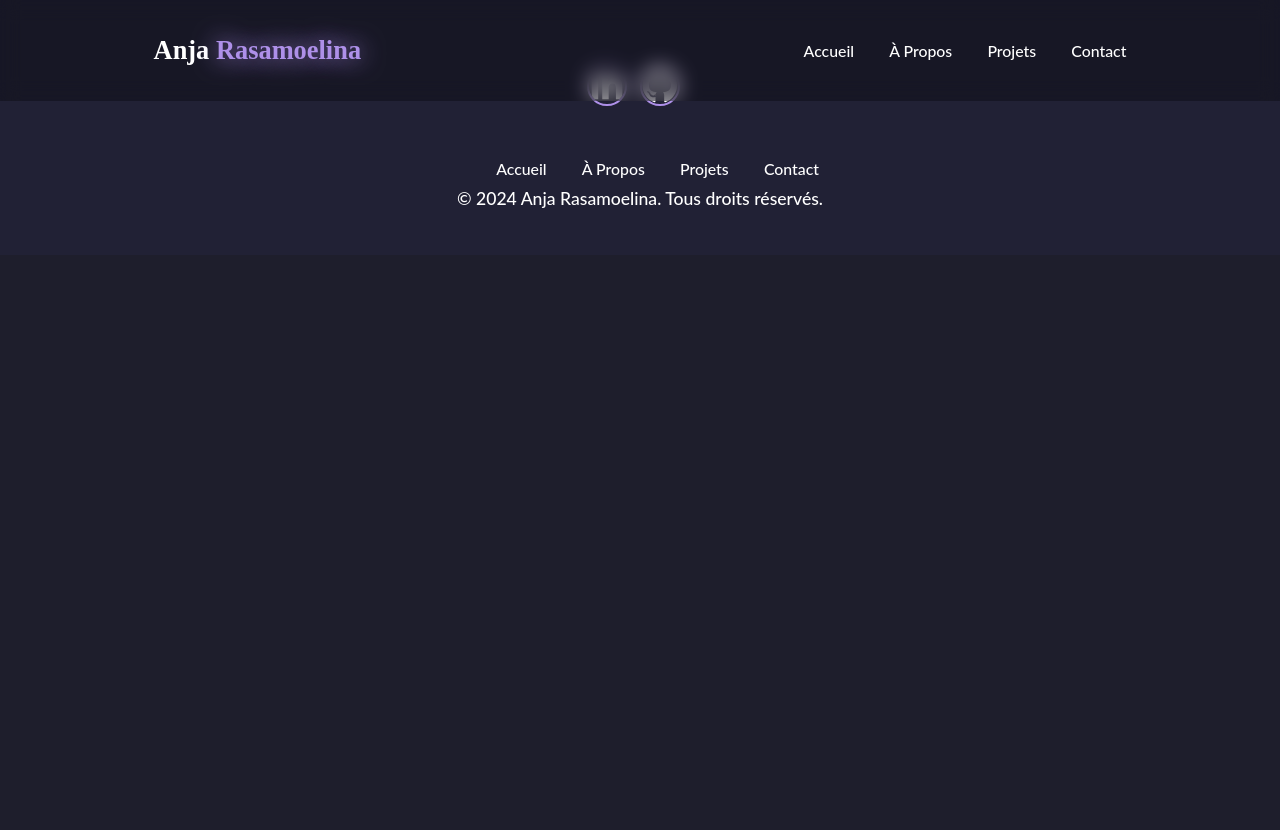
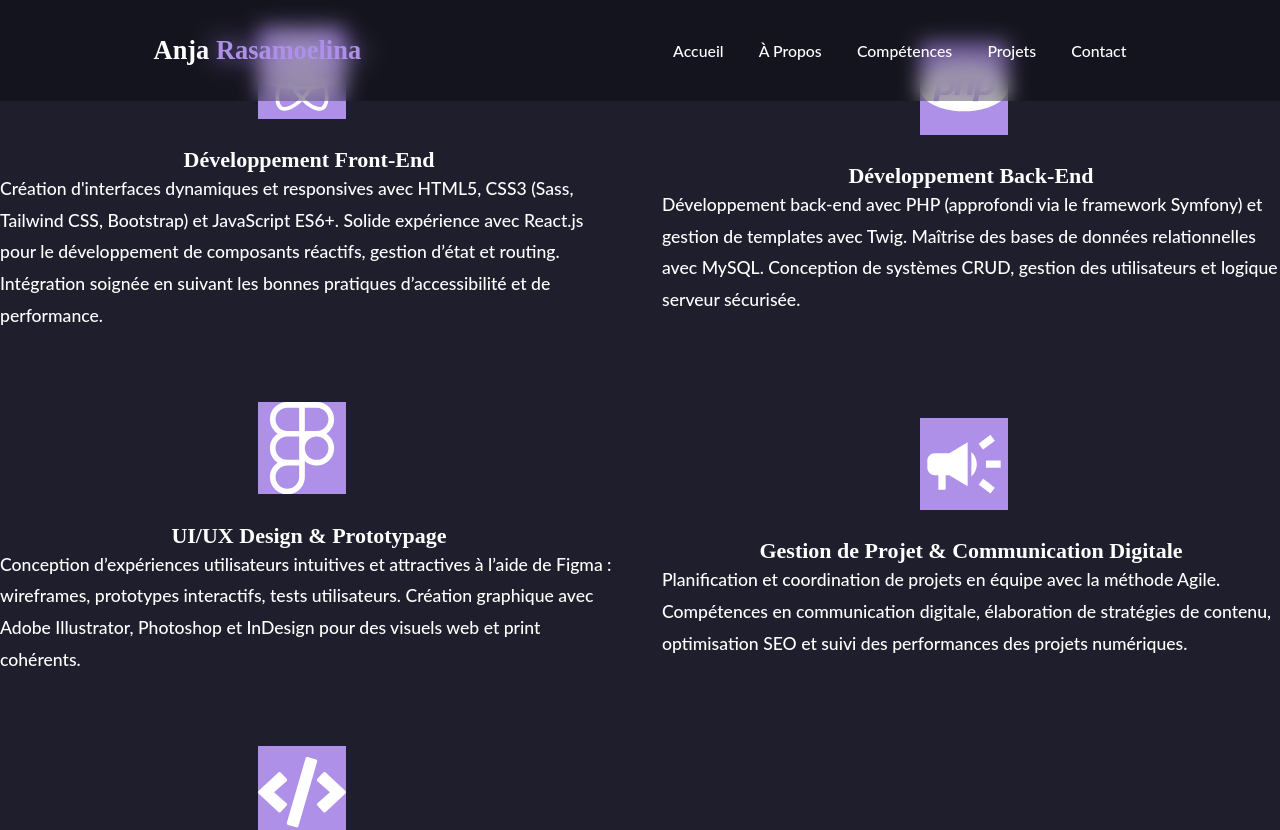
Before and after one commit to anjakely18/Mon-portfolio, a React (Vite) app: page /skills in a window 1280 px wide. Shown: the top 830 px of the page. Before the commit the page ends 800 px from the top, so only its background shows below. Built offline with nearby package versions, Linux system fonts and the light colour scheme.

Commit message:
Ajoute une page compétence

```diff
--- a/src/App.jsx
+++ b/src/App.jsx
@@ -5,6 +5,7 @@ import Footer from "./components/Footer";
 import Home from "./components/Home";
 import Navbar from "./components/Navbar";
 import Projects from "./components/Projects";
+import Skills from "./components/Skills";
 
 const App = () => {
   return (
@@ -15,6 +16,7 @@ const App = () => {
         <Route path="/about" element={<About />} />
         <Route path="/projects" element={<Projects />} />
         <Route path="/contact" element={<Contact />} />
+        <Route path="/skills" element={<Skills />} />
       </Routes>
       <Footer />
     </main>
--- a/src/assets/data.jsx
+++ b/src/assets/data.jsx
@@ -21,6 +21,7 @@ import unity from "./unity.png";
 export const links = [
   { id: nanoid(), href: "/home", text: "Accueil" },
   { id: nanoid(), href: "/about", text: "À propos" },
+  { id: nanoid(), href: "/skills", text: "Compétences" },
   { id: nanoid(), href: "/projects", text: "Projets" },
   { id: nanoid(), href: "/contact", text: "Contact" },
 ];
```
